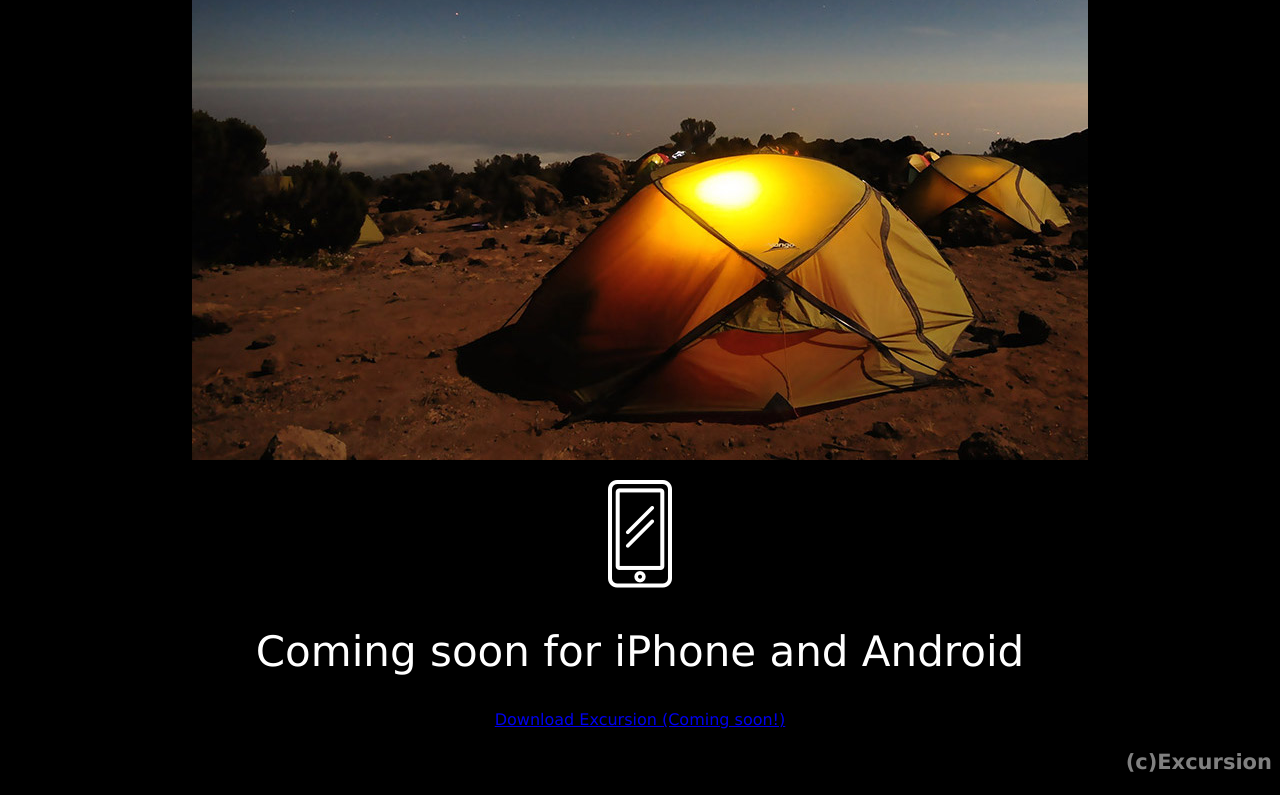
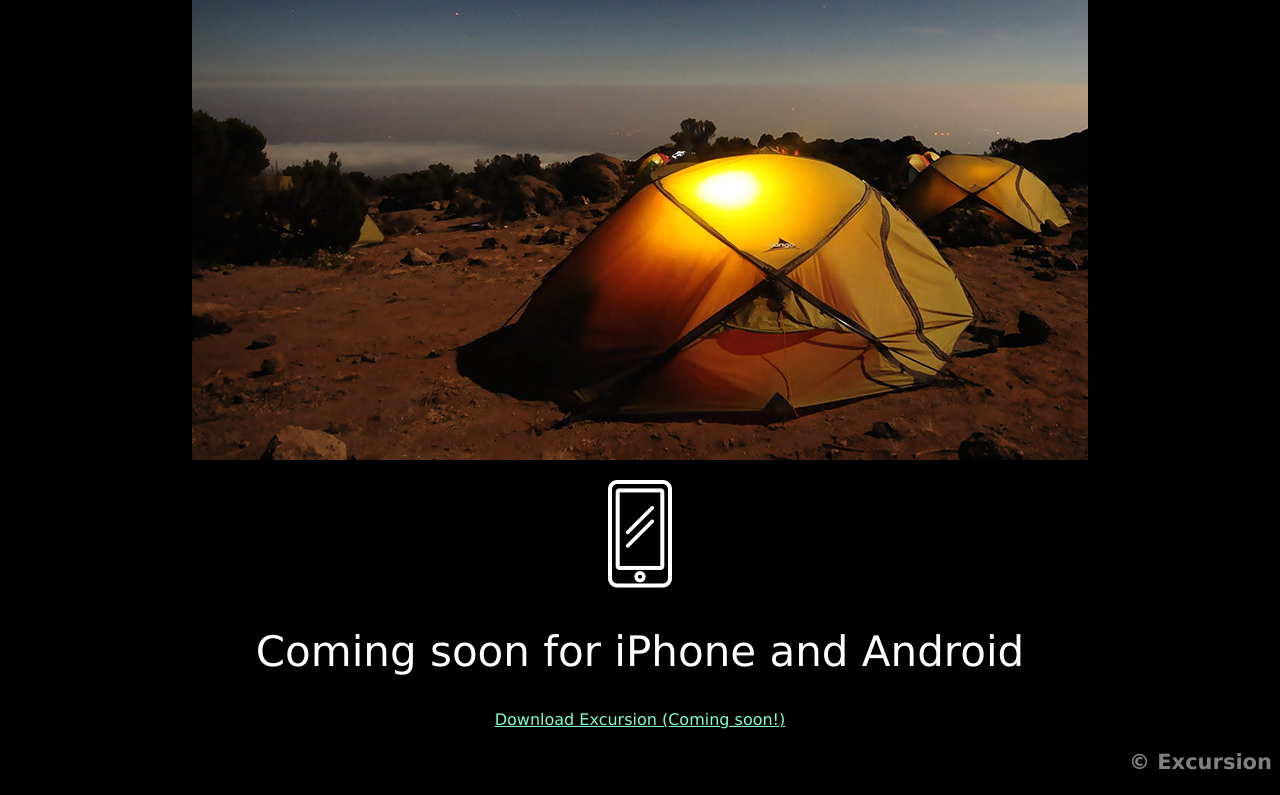
Before and after one commit to akgregg/excursion, a plain HTML site: page index.html in a window 1280 px wide. Shown: the part 545-1340 px from the top of the page. Drawn offline with Linux system fonts and the light colour scheme.

Commit message:
final code

```diff
--- a/index.html
+++ b/index.html
@@ -13,7 +13,7 @@
     before them. In the mock, all our images are centered on their own line. To
     effect this, make a new paragraph element and put the image element inside
     of it. -->
-    <p><video src="./resources/video/excursion.mp4"></video></p>
+    <p><video src="./resources/video/excursion.mp4" autoplay></video></p>
     <h2>Your personal travel guide</h2>
     <h3> Excursion remembers places you like, and recommends new points of
       interest around you.</h3>
@@ -22,7 +22,7 @@
     <h2>Coming soon for iPhone and Android</h2>
     <p><a href="#download">Download Excursion (Coming soon!)</a></p>
     <div class="copywrite">
-      <h3>(c)Excursion</h3>
+      <h3>&copy; Excursion</h3>
     </div>
   </body>
 </html>
--- a/resources/css/style.css
+++ b/resources/css/style.css
@@ -16,6 +16,6 @@ h3
 {font-size: 21px;
 color: gray;}
 .copywrite {text-align: right;}
-p {
+a {
   color: Aquamarine;
   font-size: 16px;}
```
